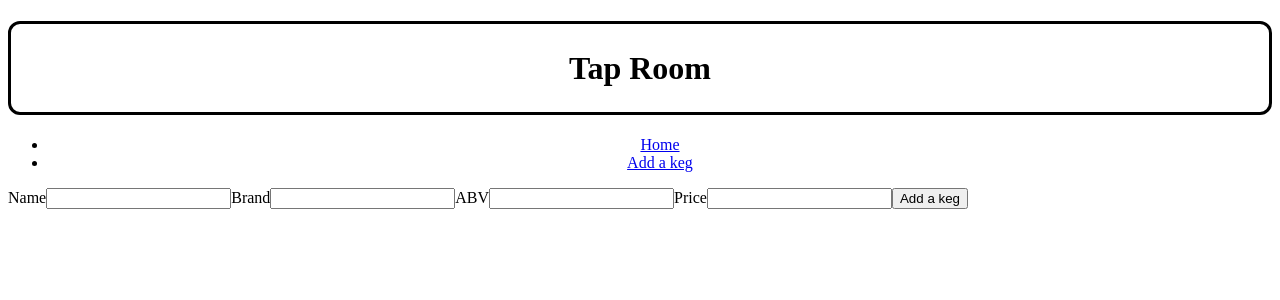
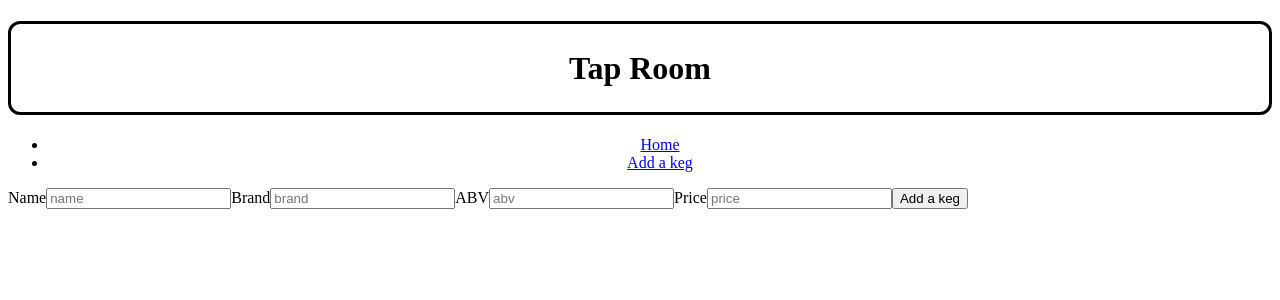
Before and after one commit to lake-bramlett/tap-room, a React app: page /newkeg in a window 1280 px wide. Shown: the top 300 px of the page. Built offline with nearby package versions, Linux system fonts and the light colour scheme.

Commit message:
update add keg form

```diff
--- a/src/components/NewKegForm.jsx
+++ b/src/components/NewKegForm.jsx
@@ -33,13 +33,25 @@ export default class NewKegForm extends Component {
       <div className="new-keg">
         <form onSubmit={this.handleNewHomeFormSubmission}>
           <label>Name</label>
-          <input type='text' className ='name'/>
+          <input type='text'
+            id='name'
+            placeholder='name'
+            ref={(input) => {_name= input;}}/>
           <label>Brand</label>
-          <input type='text' className ='brand'/>
+          <input type='text'
+            id='brand'
+            placeholder='brand'
+            ref={(input) => {_brand= input;}}/>
           <label>ABV</label>
-          <input type='number' className ='abv'/>
+          <input type='number'
+            id='abv'
+            placeholder='abv'
+            ref={(input) => {_abv= input;}}/>
           <label>Price</label>
-          <input type='number' className ='price'/>
+          <input type='number'
+            id='price'
+            placeholder='price'
+            ref={(input) => {_price= input;}}/>
           <button className="add-button" type='submit'>Add a keg</button>
         </form>
       </div>
```
